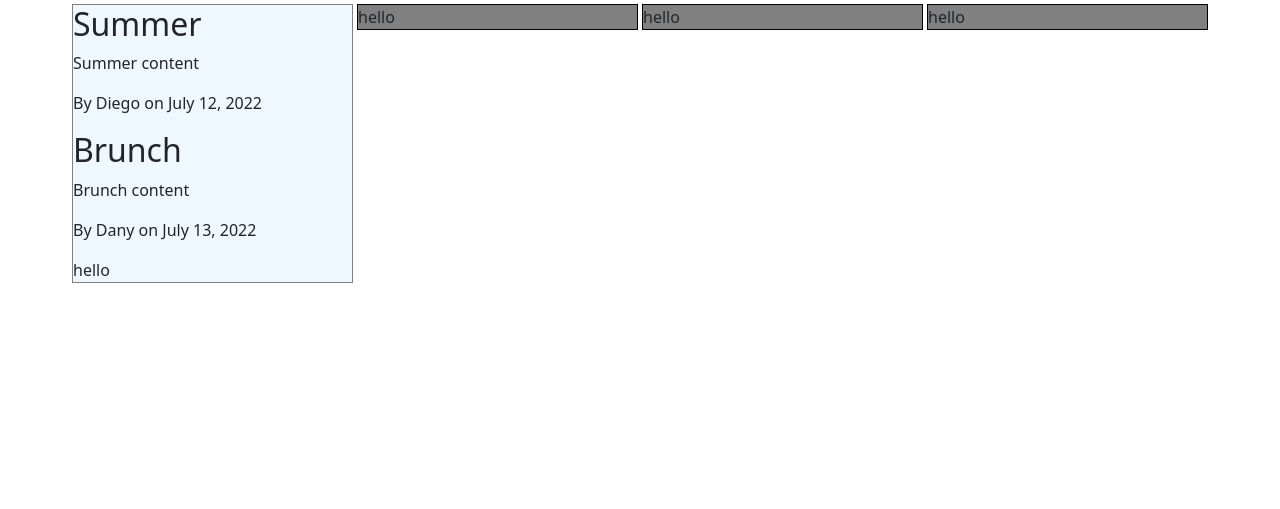
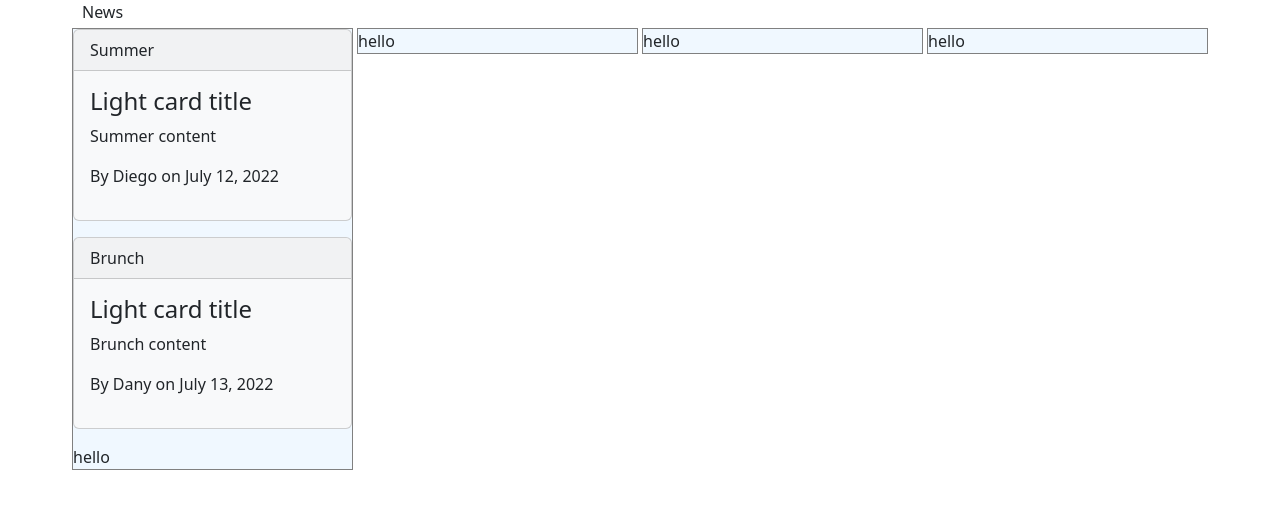
Before and after one commit to diegosno/project4, a Django app: page / in a window 1280 px wide. Shown: the part 56-565 px from the top of the page. Run offline with Django 3.2, Linux system fonts and the light colour scheme.

Commit message:
Create a card component to display news details in the template.

```diff
--- a/project4/website/templates/website/base.html
+++ b/project4/website/templates/website/base.html
@@ -48,7 +48,7 @@
       </nav>
     <div class="container">
    <div class="row">
-
+    <div class="container">News</div>
             <div  class="col-lg-3 col-sm-6 g-1">
                 <div class="box">
                     {% block content %}
@@ -60,18 +60,18 @@
 
 
             <div class="col-lg-3 col-sm-6 g-1 ">
-                <div style="background-color:gray; border: 1px solid black;"> hello</div>
+                <div class="box"> hello</div>
 
             </div>
 
 
             <div  class="col-lg-3 col-sm-6 g-1 ">
-                <div style="background-color:gray; border: 1px solid black;"> hello</div>
+                <div class="box"> hello</div>
             </div>
 
 
             <div   class="col-lg-3 col-sm-6 g-1 ">
-                <div style="background-color:gray; border: 1px solid black;"> hello</div>
+                <div class="box"> hello</div>
             </div>
 
 
--- a/project4/website/templates/website/index.html
+++ b/project4/website/templates/website/index.html
@@ -1,8 +1,15 @@
 {% extends "website/base.html" %}
 {% block content %}
 {% for news in news %}
-    <h2>{{ news.title }}</h2>
-    <p>{{ news.content }}</p>
-    <p>By {{ news.author }} on {{ news.date_created }}</p>
+<div class="card bg-light mb-3" style="max-width: 20rem;">
+    <div class="card-header">{{ news.title }}</div>
+    <div class="card-body">
+      <h4 class="card-title">Light card title</h4>
+      <p class="card-text">{{ news.content }}</p>
+      <p>By {{ news.author }} on {{ news.date_created }}</p>
+    </div>
+  </div>
+
+
     {% endfor %}
 {% endblock content%}
```
